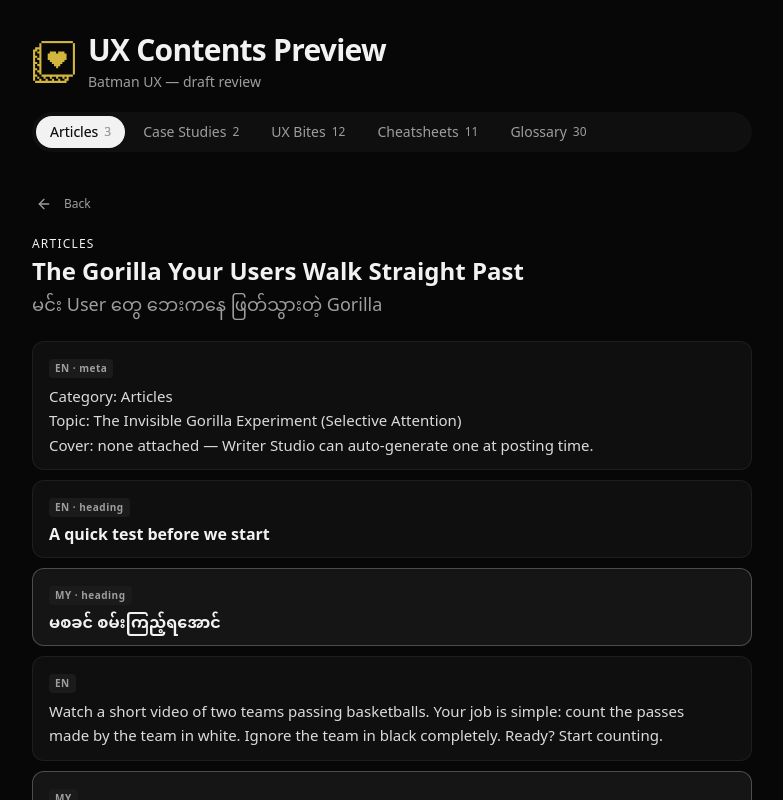
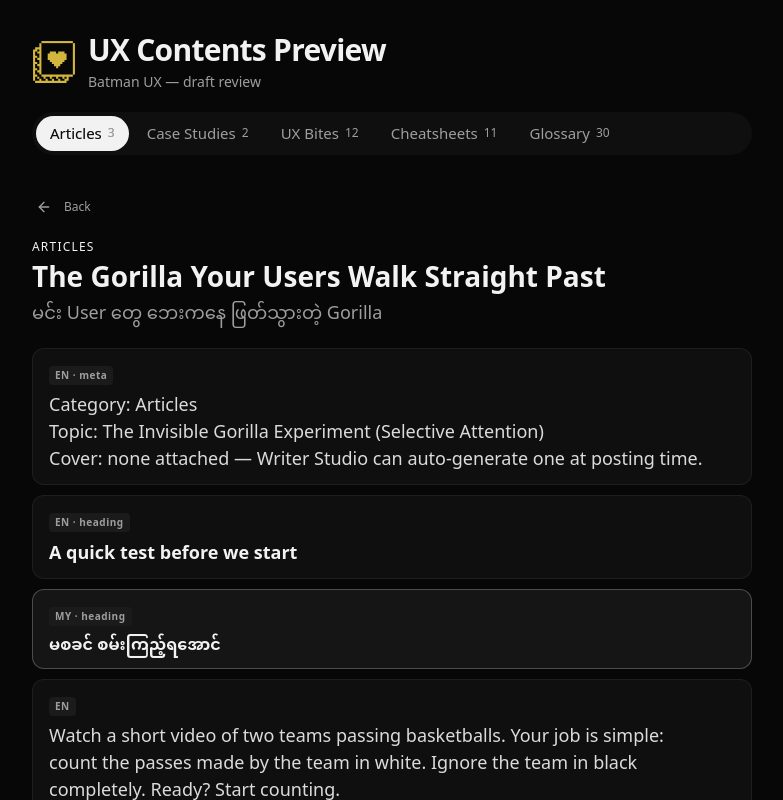
Before and after one commit to jyujue-vibe/ux-contents-preview, a React (Vite) app: page / in a window 1280 px wide. Both pictures are taken after a click on the button 640 px from the left and 251 px from the top of the page. Shown: the top 800 px of the page, without its empty margins (248-1031 px from the left). Built offline with nearby package versions, Linux system fonts and the light colour scheme; a web font is replaced by a local one.

Commit message:
Scale English (Ovo) text up: EN blocks 18px vs MY 15px, larger EN headings/tabs/card titles

```diff
--- a/src/App.tsx
+++ b/src/App.tsx
@@ -81,17 +81,27 @@ function BlockView({
       </span>
       <CopyButton text={block.text} onCopied={onCopied} />
       {block.kind === 'heading' ? (
-        <h3 className="pr-8 text-base font-semibold leading-snug text-foreground">
+        <h3
+          className={cn(
+            'pr-8 font-semibold leading-snug text-foreground',
+            isMy ? 'text-base' : 'text-lg',
+          )}
+        >
           {block.text}
         </h3>
       ) : block.kind === 'list' ? (
-        <ul className="space-y-1 pr-8 text-[15px] leading-relaxed">
+        <ul className={cn('space-y-1 pr-8 leading-relaxed', isMy ? 'text-[15px]' : 'text-[18px]')}>
           {block.text.split('\n').map((line, i) => (
             <li key={i}>{line}</li>
           ))}
         </ul>
       ) : (
-        <div className="whitespace-pre-wrap pr-8 text-[15px] leading-relaxed text-foreground/90">
+        <div
+          className={cn(
+            'whitespace-pre-wrap pr-8 leading-relaxed text-foreground/90',
+            isMy ? 'text-[15px]' : 'text-[18px]',
+          )}
+        >
           {block.text}
         </div>
       )}
@@ -116,7 +126,7 @@ function PieceDetail({
       <p className="text-xs font-medium uppercase tracking-widest text-primary">
         {piece.category}
       </p>
-      <h2 className="mt-1 text-2xl font-bold leading-tight">{piece.titleEn}</h2>
+      <h2 className="mt-1 text-[28px] font-bold leading-tight">{piece.titleEn}</h2>
       {piece.titleMy && (
         <p className="mt-1.5 text-lg leading-snug text-muted-foreground">{piece.titleMy}</p>
       )}
@@ -170,7 +180,7 @@ export default function App() {
       >
         <TabsList className="flex w-full flex-wrap justify-start gap-1">
           {CATEGORIES.map((c) => (
-            <TabsTrigger key={c} value={c}>
+            <TabsTrigger key={c} value={c} className="text-[15px]">
               {c}
               <span className="ml-1.5 text-xs text-muted-foreground">
                 {byCategory[c].length || ''}
@@ -208,7 +218,7 @@ export default function App() {
                   >
                     <Card className="transition hover:border-primary/50">
                       <CardHeader>
-                        <CardTitle className="text-lg leading-snug">{p.titleEn}</CardTitle>
+                        <CardTitle className="text-xl leading-snug">{p.titleEn}</CardTitle>
                         {p.titleMy && (
                           <CardDescription className="text-[15px] leading-snug">
                             {p.titleMy}
```
Also changed, not shown: 1 other file (tests, documents, lock files or other folders).
